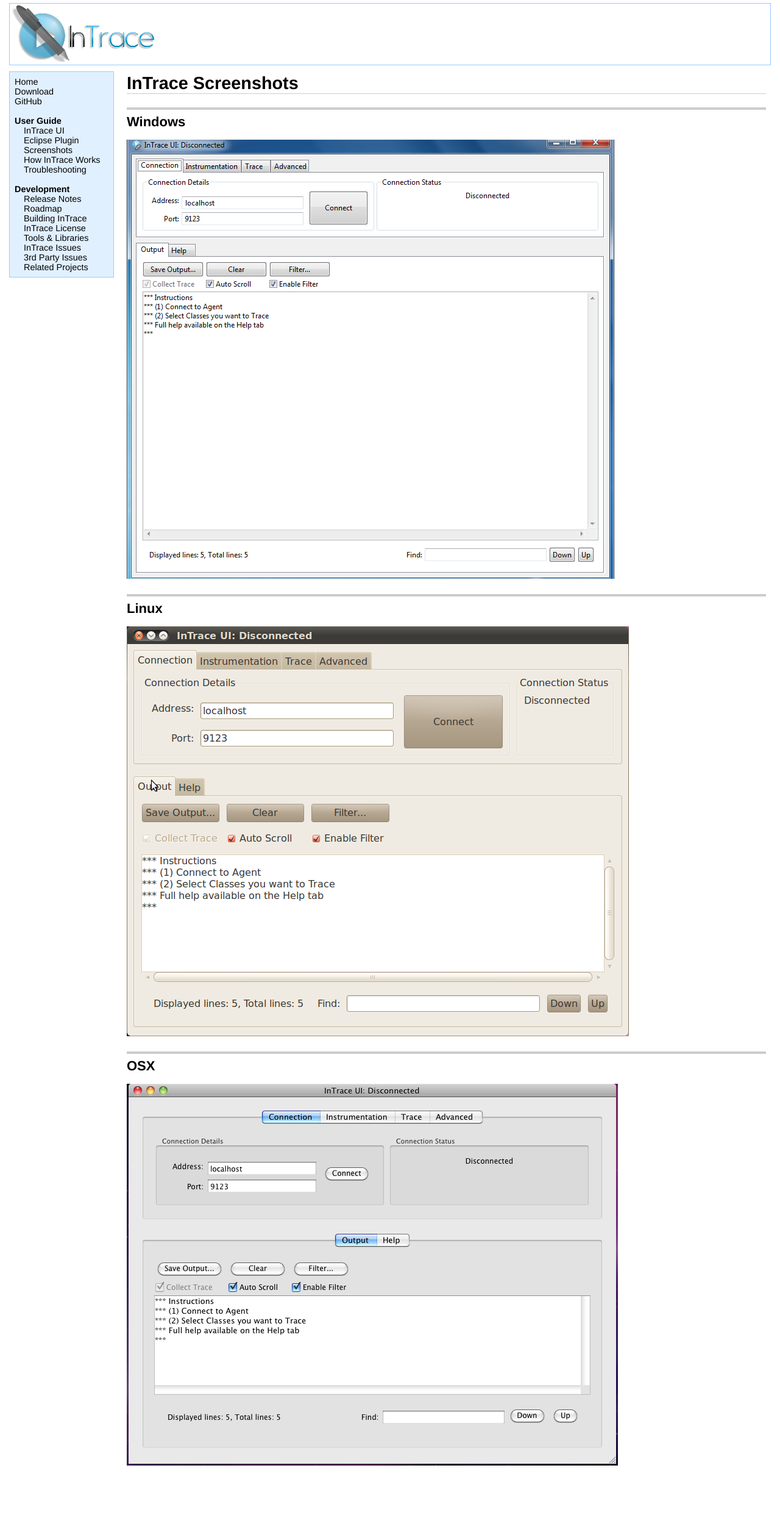
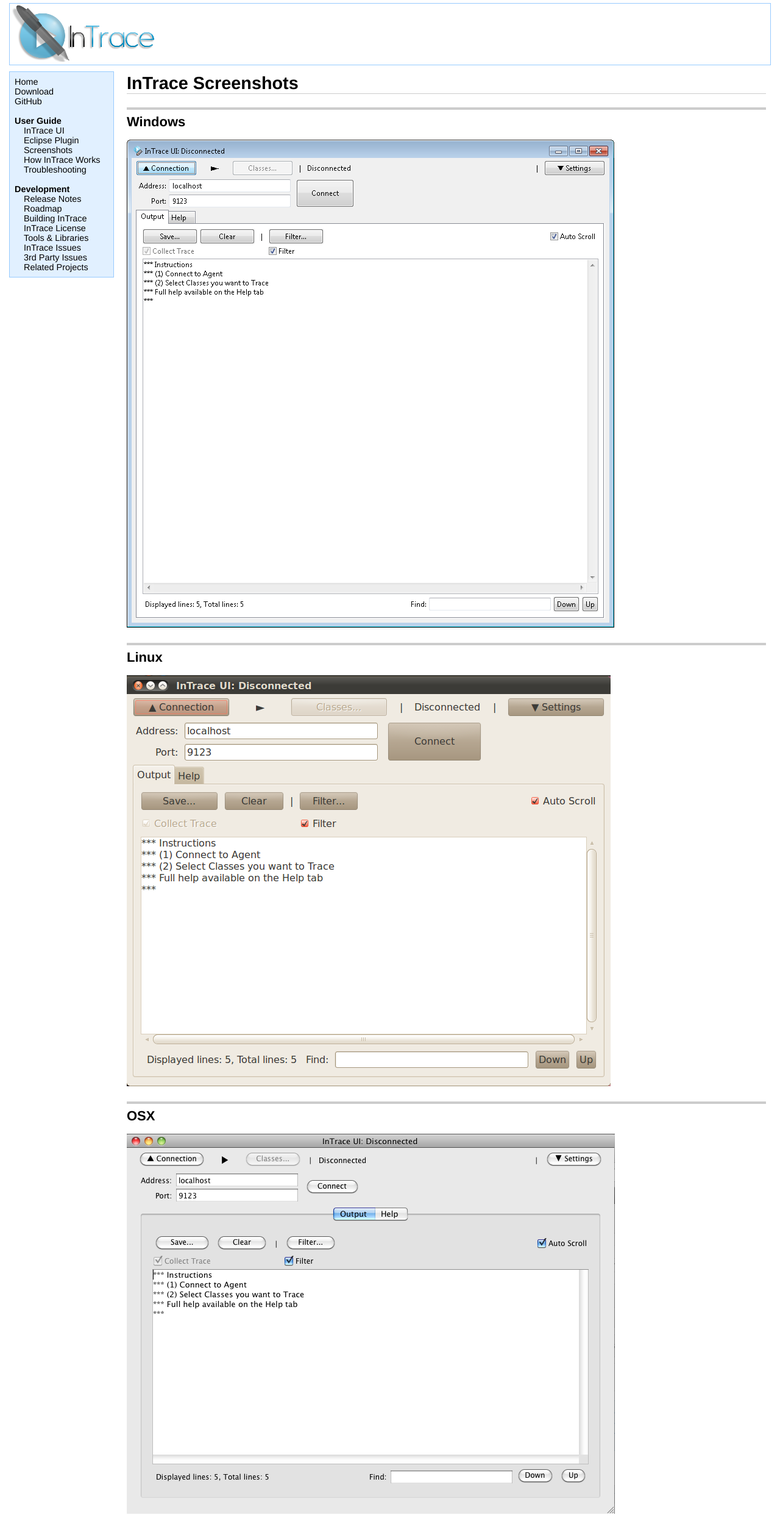
Before and after one commit to mchr3k/org.intrace, a Jekyll site: the page built from screenshots.html, in a window 1280 px wide. Shown: the whole page at 61% size. Built offline with Jekyll 4.4.1, drawn with Linux system fonts in a browser that asks for light colours; before the commit the page ends 2428 px from its top, so only the background shows below that.

Commit message:
Release 21 updates

```diff
--- a/index.html
+++ b/index.html
@@ -71,7 +71,7 @@ title: InTrace - Home
 
 <p>See the <a href="ui.html">InTrace UI</a> page for full details about this UI.
 
-<p><img src="https://github.com/mchr3k/org.intrace/raw/master/binaries/images/connectedgui-v3.jpg" />
+<p><img src="img/connectedgui-v4.jpg" />
 
 <h2>Continuous Integration</h2>
 
--- a/releasenotes.html
+++ b/releasenotes.html
@@ -22,7 +22,7 @@ title: InTrace - Release Notes
 	<li><a href="http://github.com/mchr3k/org.intrace/tree/master/binaries/jars/latest_development/">Latest Development Build</a></li>
 </ul>
 
-<h2>Release 21, Eclipse Plugin V0.11</h2>
+<h2>Release 21, Eclipse Plugin V0.11 (10/07/2011)</h2>
 <ul>
 <li>Refactor UI
 <ul>
--- a/screenshots.html
+++ b/screenshots.html
@@ -6,12 +6,12 @@ title: InTrace - Screenshots
 
 <h2>Windows</h2>
 
-<p><img src="img/intrace-win.png" />
+<p><img src="img/intrace-win-v2.png" />
 
 <h2>Linux</h2>
 
-<p><img src="img/intrace-linux.png" />
+<p><img src="img/intrace-linux-v2.png" />
 
 <h2>OSX</h2>
 
-<p><img src="img/intrace-osx.png" />
+<p><img src="img/intrace-osx-v2.png" />
```
Also changed, not shown: img/bar_connection.jpg, img/bar_main.jpg, img/bar_startprogram.jpg, img/connectedgui-v4.jpg (added), img/eclipse_active.jpg, img/eclipse_paused.jpg, img/intrace-linux-v2.png (added), img/intrace-osx-v2.png (added), img/intrace-win-v2.png (added).
